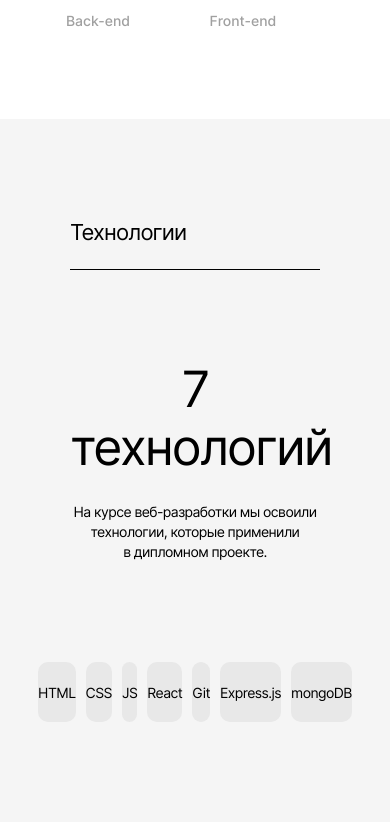
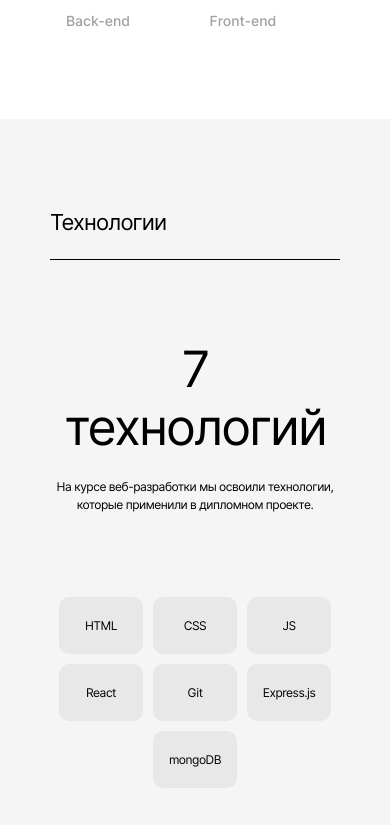
Before and after one commit to stvor/movies-explorer-frontend, a React (Create React App) app: page / in a window 390 px wide. Shown: the part 1519-2344 px from the top of the page. Built offline with nearby package versions, Linux system fonts and the light colour scheme.

Commit message:
feat: сделал мобильную верстку Techs

```diff
--- a/src/components/Techs/Techs.css
+++ b/src/components/Techs/Techs.css
@@ -42,7 +42,7 @@
 
 .techs__list {
   margin: 0;
-  padding: 100px 0 0 0;
+  padding-top: 100px;
   list-style: none;
   display: flex;
   justify-content: center;
@@ -64,3 +64,65 @@
   justify-content: center;
   align-items: center;
 }
+
+@media screen and (max-width: 768px) {
+  .techs {
+    padding: 90px 50px;
+  }
+
+  .techs__subtitle {
+    padding-top: 80px;
+  }
+
+  .techs__paragraph {
+    padding-top: 22px;
+    font-size: 12px;
+    line-height: 18px;
+  }
+
+  .techs__list {
+    padding: 83px 0 0 0;
+    flex-wrap: wrap;
+  }
+
+  .techs__list-item {
+    width: 84px;
+    height: 57px;
+    font-size: 12px;
+    line-height: 15px;
+  }
+}
+
+@media screen and (max-width: 320px) {
+  .techs {
+    padding: 70px 18px;
+    background-color: #FFFFFF;
+  }
+
+    .techs__title {
+      padding-bottom: 28px;
+      font-size: 18px;
+      line-height: 22px;
+    }
+
+    .techs__subtitle {
+      padding-top: 60px;
+      font-size: 30px;
+      line-height: 36px;
+    }
+
+    .techs__paragraph {
+      padding-top: 24px;
+      font-size: 11px;
+      line-height: 16px;
+    }
+
+    .techs__list {
+      padding-top: 50px;
+      flex-wrap: wrap;
+    }
+
+    .techs__list-item:last-of-type {
+      margin-right: 94px;
+    }
+}
```
